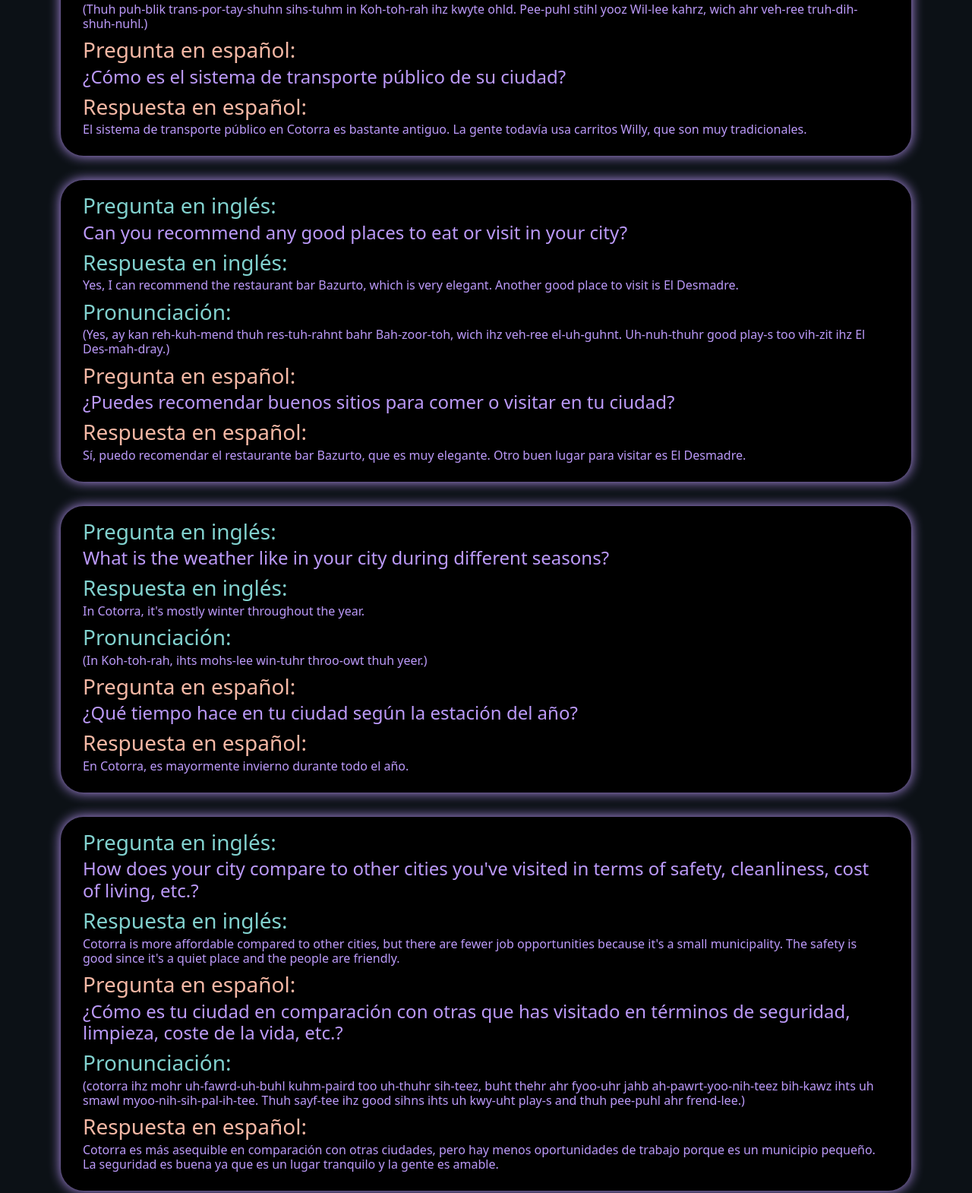
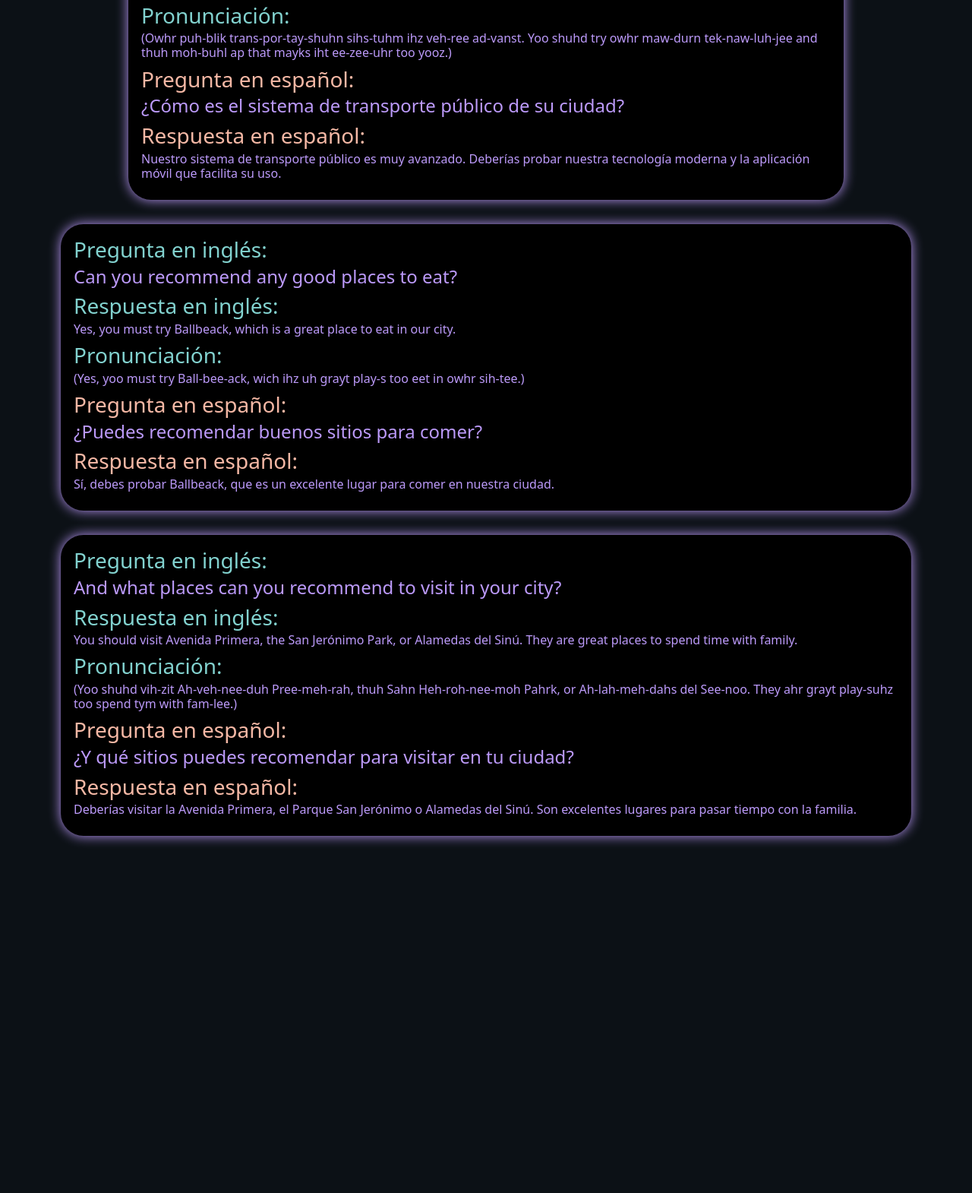
Before and after one commit to JimsimroDev/entrevista-en-ingl-s, a plain HTML site: page index.html in a window 1280 px wide. Shown: the part 720-2290 px from the top of the page at 76% size. After the commit the page ends 1852 px from the top, so only its background shows below. Drawn offline with Linux system fonts and the light colour scheme.

Commit message:
agregando mas card con preguntas

```diff
--- a/index.html
+++ b/index.html
@@ -21,30 +21,83 @@
     </header>
     <main>
       <section>
+        <div class="container-fluid d-flex justify-content-center">
+          <div class="card col-lg-9 .col-lg-9">
+            <div class="card-body">
+              <h3 class="card-title">Pregunta en inglés:</h3>
+              <h4 class="card-subtitle mb-2 text-muted">
+                What are the patron saint festivals in your city?
+              </h4>
+              <h3 class="card-title">Respuesta en inglés:</h3>
+              <h6 class="card-subtitle mb-2 text-muted">
+                You can enjoy the Cattle Fair, the River Festival, and the Broche de Oro Festival in our city.
+              </h6>
+              <h3 class="card-title">Pronunciación:</h3>
+              <h6 class="card-subtitle mb-2 text-muted">
+                (Yoo kan in-joi thuh Kat-uhl Fehr, thuh Rih-vuhr Feh-stuh-vuhl, and thuh Broh-chay day Oh-roh Feh-stuh-vuhl in owhr sih-tee.)
+              </h6>
+              <h3 class="es">Pregunta en español:</h3>
+              <h4 class="card-subtitle mb-2 text-muted">
+                ¿Cuáles son las fiestas patronales de su ciudad?
+              </h4>
+              <h3 class="es">Respuesta en español:</h3>
+              <h6 class="card-subtitle mb-2 text-muted">
+               Puedes disfrutar de la Feria de la Ganadería, la Fiesta del Río y el Festival Broche de Oro en nuestra ciudad.
+              </h6>
+            </div>
+          </div>
+        </div>
+      </section>
+      <section>
+        <div class="container-fluid d-flex justify-content-center">
+          <div class="card col-lg-9 .col-lg-9">
+            <div class="card-body">
+              <h3 class="card-title">Pregunta en inglés:</h3>
+              <h4 class="card-subtitle mb-2 text-muted">
+                How is the public transportation system in your city?
+              </h4>
+              <h3 class="card-title">Respuesta en inglés:</h3>
+              <h6 class="card-subtitle mb-2 text-muted">
+           Our public transportation system is very advanced. You should try our modern technology and the mobile app that makes it easier to use.
+              </h6>
+              <h3 class="card-title">Pronunciación:</h3>
+              <h6 class="card-subtitle mb-2 text-muted">
+          (Owhr puh-blik trans-por-tay-shuhn sihs-tuhm ihz veh-ree ad-vanst. Yoo shuhd try owhr maw-durn tek-naw-luh-jee and thuh moh-buhl ap that mayks iht ee-zee-uhr too yooz.)
+              </h6>
+              <h3 class="es">Pregunta en español:</h3>
+              <h4 class="card-subtitle mb-2 text-muted">
+                ¿Cómo es el sistema de transporte público de su ciudad?
+              </h4>
+              <h3 class="es">Respuesta en español:</h3>
+              <h6 class="card-subtitle mb-2 text-muted">
+           Nuestro sistema de transporte público es muy avanzado. Deberías probar nuestra tecnología moderna y la aplicación móvil que facilita su uso.
+              </h6>
+            </div>
+          </div>
+        </div>
+      </section>
+      <section>
         <div class="card container" style="max-width: 70rem">
           <div class="card-body">
             <h3 class="card-title">Pregunta en inglés:</h3>
             <h4 class="card-subtitle mb-2 text-muted">
-              What are some famous landmarks in your city?
+             Can you recommend any good places to eat?
             </h4>
             <h3 class="card-title">Respuesta en inglés:</h3>
             <h6 class="card-subtitle mb-2 text-muted">
-              There are no famous landmarks in Cotorra. It's a small
-              municipality without notable monuments.
+           Yes, you must try Ballbeack, which is a great place to eat in our city.
             </h6>
             <h3 class="card-title">Pronunciación:</h3>
             <h6 class="card-subtitle mb-2 text-muted">
-              (Thehr ahr noh fay-muhs land-mahrks in Koh-toh-rah. Ihts uh smawl
-              myoo-nih-sih-pal-ih-tee wih-thowt noh-tuh-buhl mahn-yoo-muhnts.)
+             (Yes, yoo must try Ball-bee-ack, wich ihz uh grayt play-s too eet in owhr sih-tee.)
             </h6>
             <h3 class="es">Pregunta en español:</h3>
             <h4 class="card-subtitle mb-2 text-muted">
-              ¿Cuáles son los monumentos más famosos de su ciudad?
+             ¿Puedes recomendar buenos sitios para comer?
             </h4>
             <h3 class="es">Respuesta en español:</h3>
             <h6 class="card-subtitle mb-2 text-muted">
-              No hay monumentos famosos en Cotorra. Es un municipio pequeño sin
-              monumentos notables.
+         Sí, debes probar Ballbeack, que es un excelente lugar para comer en nuestra ciudad.
             </h6>
           </div>
         </div>
@@ -54,127 +107,28 @@
           <div class="card-body">
             <h3 class="card-title">Pregunta en inglés:</h3>
             <h4 class="card-subtitle mb-2 text-muted">
-              How is the public transportation system in your city?
+             And what places can you recommend to visit in your city?
             </h4>
             <h3 class="card-title">Respuesta en inglés:</h3>
             <h6 class="card-subtitle mb-2 text-muted">
-              The public transportation system in Cotorra is quite old. People
-              still use Willy cars, which are very traditional.
+              You should visit Avenida Primera, the San Jerónimo Park, or Alamedas del Sinú. They are great places to spend time with family.
             </h6>
             <h3 class="card-title">Pronunciación:</h3>
             <h6 class="card-subtitle mb-2 text-muted">
-              (Thuh puh-blik trans-por-tay-shuhn sihs-tuhm in Koh-toh-rah ihz
-              kwyte ohld. Pee-puhl stihl yooz Wil-lee kahrz, wich ahr veh-ree
-              truh-dih-shuh-nuhl.)
+              (Yoo shuhd vih-zit Ah-veh-nee-duh Pree-meh-rah, thuh Sahn Heh-roh-nee-moh Pahrk, or Ah-lah-meh-dahs del See-noo. They ahr grayt play-suhz too spend tym with fam-lee.)
             </h6>
             <h3 class="es">Pregunta en español:</h3>
             <h4 class="card-subtitle mb-2 text-muted">
-              ¿Cómo es el sistema de transporte público de su ciudad?
+              ¿Y qué sitios puedes recomendar para visitar en tu ciudad?
             </h4>
             <h3 class="es">Respuesta en español:</h3>
             <h6 class="card-subtitle mb-2 text-muted">
-              El sistema de transporte público en Cotorra es bastante antiguo.
-              La gente todavía usa carritos Willy, que son muy tradicionales.
+             Deberías visitar la Avenida Primera, el Parque San Jerónimo o Alamedas del Sinú. Son excelentes lugares para pasar tiempo con la familia.
             </h6>
           </div>
         </div>
       </section>
-      <section>
-        <div class="card container" style="max-width: 70rem">
-          <div class="card-body">
-            <h3 class="card-title">Pregunta en inglés:</h3>
-            <h4 class="card-subtitle mb-2 text-muted">
-              Can you recommend any good places to eat or visit in your city?
-            </h4>
-            <h3 class="card-title">Respuesta en inglés:</h3>
-            <h6 class="card-subtitle mb-2 text-muted">
-              Yes, I can recommend the restaurant bar Bazurto, which is very
-              elegant. Another good place to visit is El Desmadre.
-            </h6>
-            <h3 class="card-title">Pronunciación:</h3>
-            <h6 class="card-subtitle mb-2 text-muted">
-              (Yes, ay kan reh-kuh-mend thuh res-tuh-rahnt bahr Bah-zoor-toh,
-              wich ihz veh-ree el-uh-guhnt. Uh-nuh-thuhr good play-s too vih-zit
-              ihz El Des-mah-dray.)
-            </h6>
-            <h3 class="es">Pregunta en español:</h3>
-            <h4 class="card-subtitle mb-2 text-muted">
-              ¿Puedes recomendar buenos sitios para comer o visitar en tu
-              ciudad?
-            </h4>
-            <h3 class="es">Respuesta en español:</h3>
-            <h6 class="card-subtitle mb-2 text-muted">
-              Sí, puedo recomendar el restaurante bar Bazurto, que es muy
-              elegante. Otro buen lugar para visitar es El Desmadre.
-            </h6>
-          </div>
-        </div>
-      </section>
-      <section>
-        <div class="card container" style="max-width: 70rem">
-          <div class="card-body">
-            <h3 class="card-title">Pregunta en inglés:</h3>
-            <h4 class="card-subtitle mb-2 text-muted">
-              What is the weather like in your city during different seasons?
-            </h4>
-            <h3 class="card-title">Respuesta en inglés:</h3>
-            <h6 class="card-subtitle mb-2 text-muted">
-              In Cotorra, it's mostly winter throughout the year.
-            </h6>
-            <h3 class="card-title">Pronunciación:</h3>
-            <h6 class="card-subtitle mb-2 text-muted">
-              (In Koh-toh-rah, ihts mohs-lee win-tuhr throo-owt thuh yeer.)
-            </h6>
-            <h3 class="es">Pregunta en español:</h3>
-            <h4 class="card-subtitle mb-2 text-muted">
-              ¿Qué tiempo hace en tu ciudad según la estación del año?
-            </h4>
-            <h3 class="es">Respuesta en español:</h3>
-            <h6 class="card-subtitle mb-2 text-muted">
-              En Cotorra, es mayormente invierno durante todo el año.
-            </h6>
-          </div>
-        </div>
-      </section>
-      <section>
-        <div class="card container" style="max-width: 70rem">
-          <div class="card-body">
-            <h3 class="card-title">Pregunta en inglés:</h3>
-            <h4 class="card-subtitle mb-2 text-muted">
-              How does your city compare to other cities you've visited in terms
-              of safety, cleanliness, cost of living, etc.?
-            </h4>
-            <h3 class="card-title">Respuesta en inglés:</h3>
-            <h6 class="card-subtitle mb-2 text-muted">
-              Cotorra is more affordable compared to other cities, but there are
-              fewer job opportunities because it's a small municipality. The
-              safety is good since it's a quiet place and the people are
-              friendly.
-            </h6>
-            <h3 class="es">Pregunta en español:</h3>
-            <h4 class="card-subtitle mb-2 text-muted">
-              ¿Cómo es tu ciudad en comparación con otras que has visitado en
-              términos de seguridad, limpieza, coste de la vida, etc.?
-            </h4>
-            <h3 class="card-title">Pronunciación:</h3>
-            <h6 class="card-subtitle mb-2 text-muted">
-              (cotorra ihz mohr uh-fawrd-uh-buhl kuhm-paird too uh-thuhr
-              sih-teez, buht thehr ahr fyoo-uhr jahb ah-pawrt-yoo-nih-teez
-              bih-kawz ihts uh smawl myoo-nih-sih-pal-ih-tee. Thuh sayf-tee ihz
-              good sihns ihts uh kwy-uht play-s and thuh pee-puhl ahr
-              frend-lee.)
-            </h6>
-            <h3 class="es">Respuesta en español:</h3>
-            <h6 class="card-subtitle mb-2 text-muted">
-              Cotorra es más asequible en comparación con otras ciudades, pero
-              hay menos oportunidades de trabajo porque es un municipio pequeño.
-              La seguridad es buena ya que es un lugar tranquilo y la gente es
-              amable.
-            </h6>
-          </div>
-        </div>
-      </section>
-    </main>
+         </main>
 
     <footer class="footer"></footer>
   </body>
--- a/recursos/css/style.css
+++ b/recursos/css/style.css
@@ -18,6 +18,7 @@ span:hover, .entrevista{
 
 .card{
     margin-top: 2rem;
+    padding: 0;
     background: #000000;
     box-shadow: 0 0 1em rgb(188, 154, 250);
     border-radius: 30px;
```
